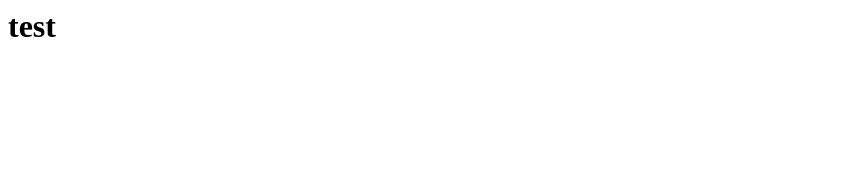
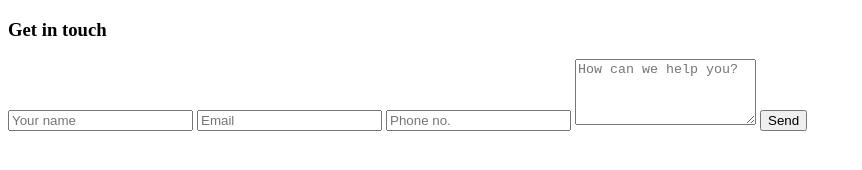
Before and after one commit to mdaguilar66/javascript-form, a plain HTML site: page index.html in a window 1280 px wide. Shown: the whole page, without its empty margins (0-862 px from the left). Drawn offline with Linux system fonts and the light colour scheme.

Commit message:
html form

```diff
--- a/index.html
+++ b/index.html
@@ -1 +1,47 @@
-<h1>test</h1>
+<!DOCTYPE html>
+<!--[if lt IE 7]>      <html class="no-js lt-ie9 lt-ie8 lt-ie7"> <![endif]-->
+<!--[if IE 7]>         <html class="no-js lt-ie9 lt-ie8"> <![endif]-->
+<!--[if IE 8]>         <html class="no-js lt-ie9"> <![endif]-->
+<!--[if gt IE 8]>      <html class="no-js"> <!--<![endif]-->
+<html>
+    <head>
+        <meta charset="utf-8">
+        <meta http-equiv="X-UA-Compatible" content="IE=edge">
+        <title></title>
+        <meta name="description" content="">
+        <meta name="viewport" content="width=device-width, initial-scale=1">
+        <link rel="stylesheet" href="">
+    </head>
+    <body>
+        <!--[if lt IE 7]>
+            <p class="browsehappy">You are using an <strong>outdated</strong> browser. Please <a href="#">upgrade your browser</a> to improve your experience.</p>
+        <![endif]-->
+        <div class="container">
+            <form onsubmit="sendEmail(); reset(); return false;">
+                <h3>Get in touch</h3>
+                <input type="text" id="name" placeholder="Your name" required>
+                <input type="email" id="email" placeholder="Email" required>
+                <input type="text" id="phone" placeholder="Phone no." required>
+                <textarea id="message" rows="4" placeholder="How can we help you?"></textarea>
+                <button type="submit">Send</button>
+            </form>
+        </div>
+
+        <script src="https://smtpjs.com/v3/smtp.js"></script>
+        <script>
+            function sendEmail () {
+                Email.send({
+                    Host : "smtp.gmail.com",
+                    Username : "mdaguilar66@gmail.com",
+                    Password : "daisyanddylan",
+                    To : 'mdaguilar66@gmail.com',
+                    From : document.getElementById("email").value,
+                    Subject : "Contact form enquiry",
+                    Body : "And this is the body"
+                }).then(
+                message => alert(message)
+                );
+            }
+        </script>
+    </body>
+</html>
```
Also changed, not shown: style.css (added).
